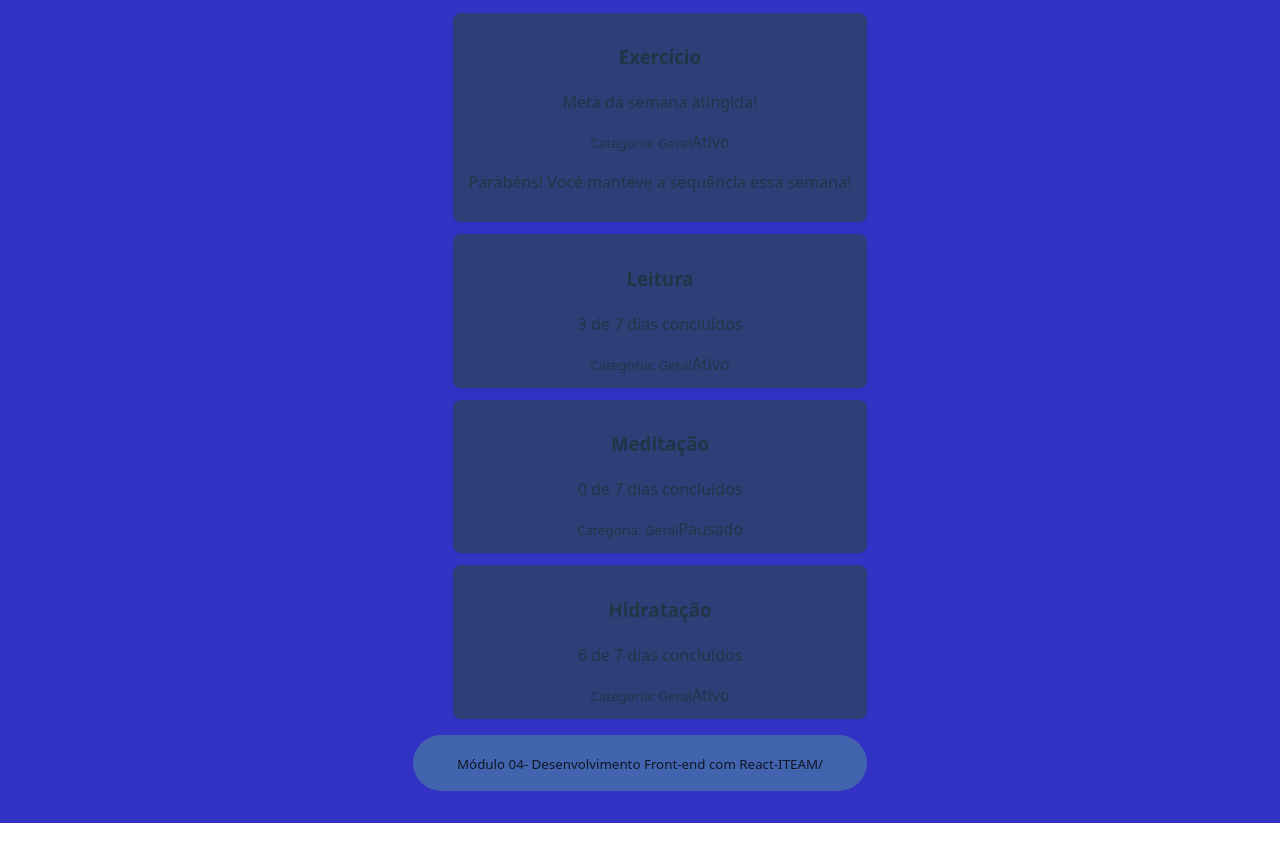
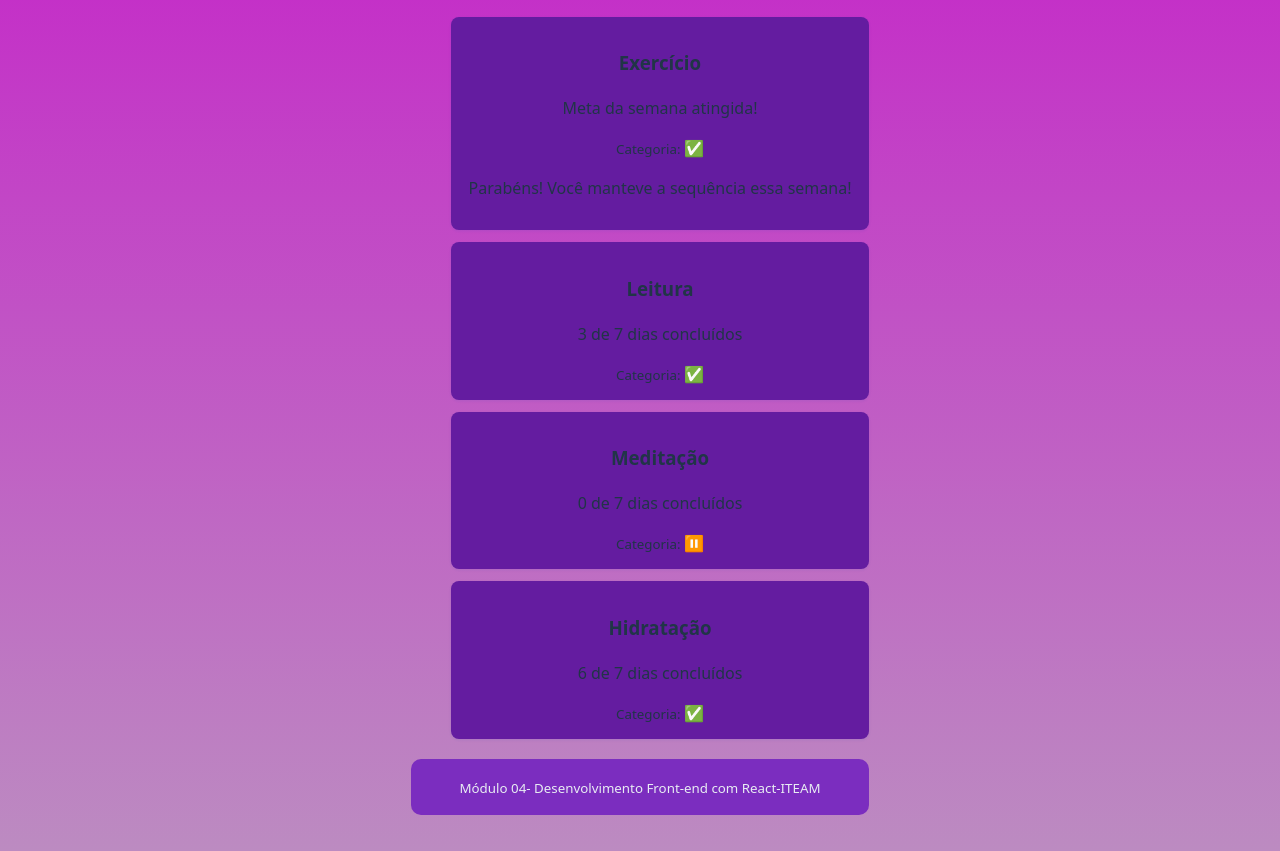
Before and after one commit to letxiz/my-daily-habits, a React (Vite) app: page / in a window 1280 px wide. Shown: the part 340-1191 px from the top of the page. Before the commit the page ends 1163 px from the top, so only its background shows below. Built offline with nearby package versions, Linux system fonts and the light colour scheme.

Commit message:
Ajustando Css

```diff
--- a/src/App.css
+++ b/src/App.css
@@ -1,74 +1,54 @@
 #root {
   max-width: 1280px;
   margin: 0 auto;
-  padding: 2rem;
+  padding: 0;
   text-align: center;
 }
 
-.logo {
-  height: 6em;
-  padding: 1.5em;
-  will-change: filter;
-  transition: filter 300ms;
-}
-.logo:hover {
-  filter: drop-shadow(0 0 2em #646cffaa);
-}
-.logo.react:hover {
-  filter: drop-shadow(0 0 2em #61dafbaa);
-}
-
-@keyframes logo-spin {
-  from {
-    transform: rotate(0deg);
-  }
-  to {
-    transform: rotate(360deg);
-  }
-}
 
 @media (prefers-reduced-motion: no-preference) {
   a:nth-of-type(2) .logo {
     animation: logo-spin infinite 20s linear;
   }
 }
-
-.card {
-  padding: 2em;
-}
-
 .read-the-docs {
   color: #888;
 }
 body {
  font-family: system-ui, -apple-system, sans-serif;
  margin: 0;
- background-color: #3232c4;
+ background-image: linear-gradient(rgb(199, 13, 202), rgb(188, 139, 193));
 }
 
-
-header, footer {
+header {
  padding: 16px;
- background-color: #4264ae;
- color: #0f1727;
+ background-color: #7b2dbf;
  text-align: center;
  border-radius: 5rem;
 }
-
-
+footer {
+ padding: 16px;
+ background-color: #7b2dbf;
+ color: #e8ecf3;
+ text-align: center;
+ border-radius: 10px;
+ margin: 20px auto;
+ max-width: 500px;
+}
 main, section {
- padding: 16px;
- max-width: 800px;
- margin: 0 auto;
+  padding: 16px;
+  max-width: 800px;
+  margin: 0 auto;
 }
-
-
 .habit-card {
- background-color: #2e3f77;
+ background-color: #641ca0;
  border-radius: 8px;
  padding: 12px 16px;
- box-shadow: 0 1px 3px rgba(15, 23, 42, 0.1);
+ box-shadow: 0 1px 3px rgba(16, 67, 186, 0.1);
+ border: 2px solid transparent;
+ transition: all 0.2s ease;
  margin-bottom: 12px;
-
-
 }
+.habit-card:hover{
+  color: #b58cd2;
+}
--- a/src/App.jsx
+++ b/src/App.jsx
@@ -8,9 +8,9 @@ import HabitList from './components/HabitList';
 function App() {
  const habits = [
    { id: 1, titulo: 'Exercício',   meta: 5, ativo: true,  diasFeitos: 5 },
-   { id: 2, titulo: 'Leitura',     meta: 7, ativo: true,  diasFeitos: 3 },
-   { id: 3, titulo: 'Meditação',   meta: 7, ativo: false, diasFeitos: 0 },
-   { id: 4, titulo: 'Hidratação',  meta: 7, ativo: true,  diasFeitos: 6 },
+   { id: 2, titulo: 'Leitura ',     meta: 7, ativo: true,  diasFeitos: 3 },
+   { id: 3, titulo: 'Meditação ',   meta: 7, ativo: false, diasFeitos: 0 },
+   { id: 4, titulo: 'Hidratação ',  meta: 7, ativo: true,  diasFeitos: 6 },
 
  ]
 
@@ -18,11 +18,13 @@ function App() {
  return (
    <div>
      <Header />
-     <BemVindo nomeUsuario="turma iteam" totalHabitos={habits.length} />
-     <SecaoHabitos titulo="Meus Hábitos">
+     <main>
+      <BemVindo nomeUsuario="turma iteam" totalHabitos={habits.length} />
+      <SecaoHabitos titulo="Meus Hábitos">
        <HabitList habits={habits} />
-     </SecaoHabitos>
+        </SecaoHabitos>
      <Footer />
+     </main>
    </div>
  )
 }
--- a/src/components/Footer.jsx
+++ b/src/components/Footer.jsx
@@ -1,7 +1,7 @@
 function Footer(){
     return(
         <footer>
-            <small> Módulo 04- Desenvolvimento Front-end com React-ITEAM/</small>
+            <small> Módulo 04- Desenvolvimento Front-end com React-ITEAM</small>
         </footer>
     )
 }
--- a/src/components/HabitCard.jsx
+++ b/src/components/HabitCard.jsx
@@ -1,4 +1,4 @@
-function HabitCard({ titulo, meta, ativo = true, diasFeitos = 0, categoria = 'Geral' }) {
+function HabitCard({ titulo, meta, ativo = true, diasFeitos = 0, categoria = ' ' }) {
  const metaAtingida = diasFeitos >= meta
 
 
@@ -11,11 +11,11 @@ function HabitCard({ titulo, meta, ativo = true, diasFeitos = 0, categoria = 'Ge
    <div className="habit-card">
      <h3>{titulo}</h3>
      <p>{mensagemMeta}</p>
-     <small>Categoria: {categoria}</small>
+     <small>Categoria: { categoria } </small>
 
 
      {/* Ternário: dois resultados possíveis */}
-     <span>{ativo ? 'Ativo' : 'Pausado'}</span>
+     <span>{ativo ? '✅ ' : '⏸️ '}</span>
 
 
      {/* &&: um resultado ou nada */}
--- a/src/components/Header.jsx
+++ b/src/components/Header.jsx
@@ -1,5 +1,5 @@
 function Header() {
-  return <h1>Meu site</h1>
+  return <h1>Iteam Boa Vista</h1>
 }
 
 export default Header
```
